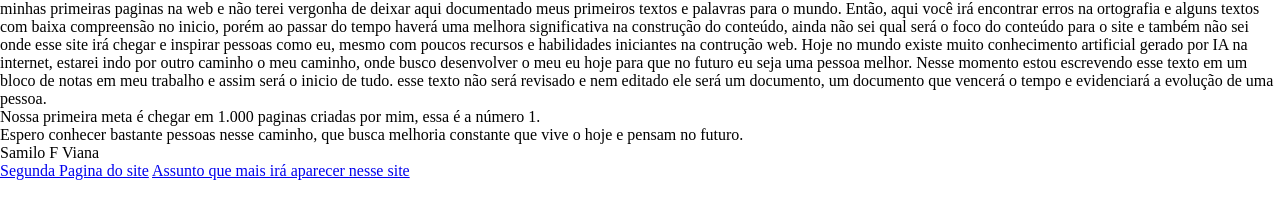
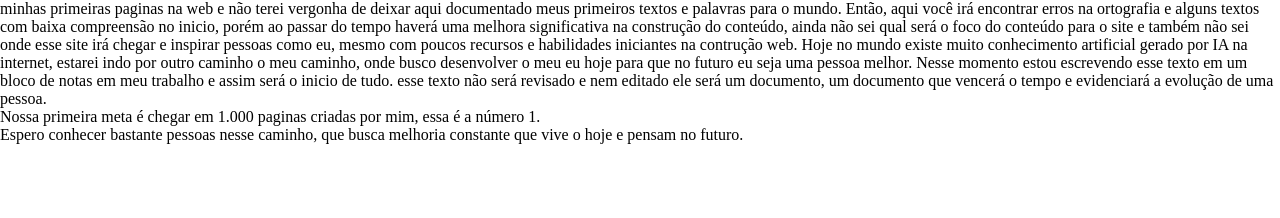
Before and after one commit to samiloviana/fundodepensao, a plain HTML site: page sobre.html in a window 1280 px wide. Shown: the part 140-358 px from the top of the page. Drawn offline with Linux system fonts and the light colour scheme.

Commit message:
Add files via upload

```diff
--- a/sobre.html
+++ b/sobre.html
@@ -32,9 +32,5 @@
 
         <p>Espero conhecer bastante pessoas nesse caminho, que busca melhoria constante que vive o hoje e pensam no futuro.</p>
 
-        <p>Samilo F Viana</p>
-
-        <a href="segundapagina.html">Segunda Pagina do site</a>
-        <a href="assuntoquemaisiraaoarecernessesite.html">Assunto que mais irá aparecer nesse site</a>
 </body>
 </html>
```
